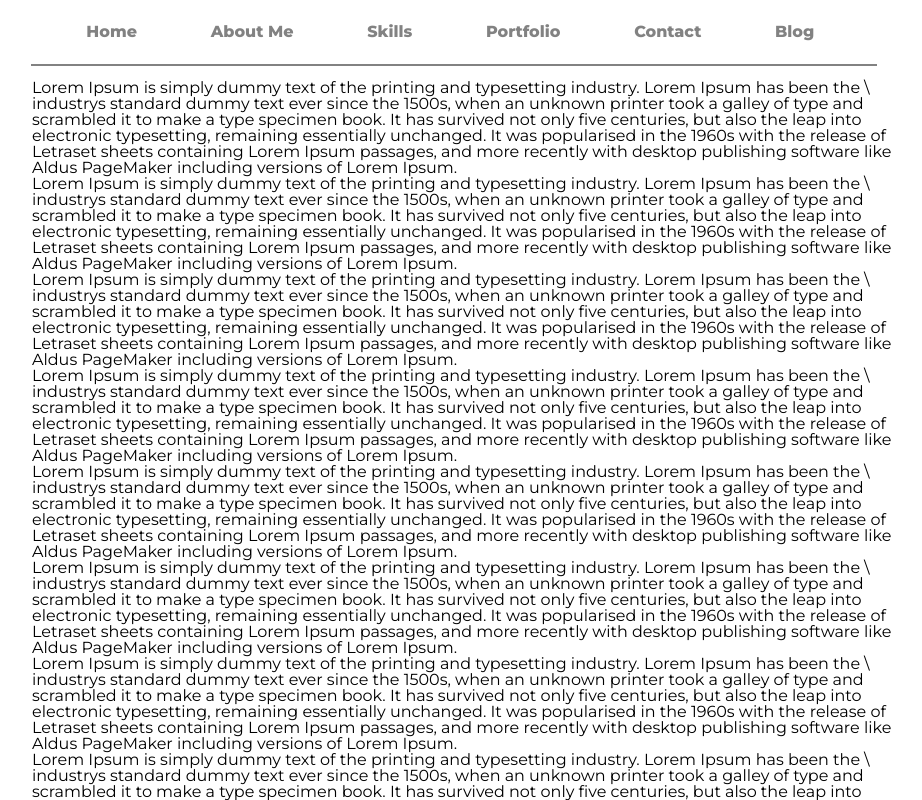
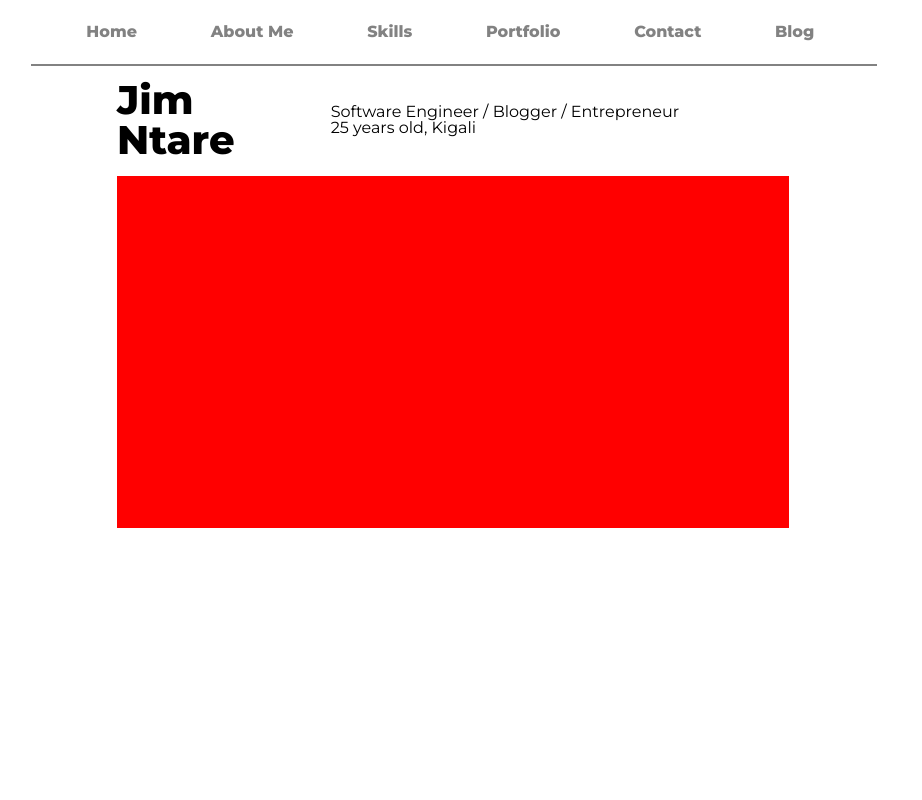
Before and after one commit to Ntare22/personal-website, a React app: page / in a window 1280 px wide. Shown: the top 800 px of the page, without its empty margins (139-1061 px from the left). Built offline with nearby package versions, Linux system fonts and the light colour scheme.

Commit message:
ft(create intro section):
create intro component
add css to intro component
create image container

[ Maintains #172320154 ]

```diff
--- a/src/App.js
+++ b/src/App.js
@@ -1,5 +1,5 @@
 import React from 'react';
-import Navbar from './components/Navbar'
+import Navbar from './components/navbar/Navbar'
 import MainContent from './components/mainContent'
 import './components/styles/main.scss'
 
--- a/src/components/Intro.js
+++ /dev/null
@@ -1,20 +0,0 @@
-import React from 'react';
-
-const Intro = () => {
-  return (
-    <React.Fragment>
-      <div>
-        <section>
-          Lorem Ipsum is simply dummy text of the printing and typesetting industry. Lorem Ipsum has been the \
-          industrys standard dummy text ever since the 1500s, when an unknown printer took a galley of type and
-          scrambled it to make a type specimen book. It has survived not only five centuries, but also the leap
-          into electronic typesetting, remaining essentially unchanged. It was popularised in the 1960s with the
-          release of Letraset sheets containing Lorem Ipsum passages, and more recently with desktop publishing software
-          like Aldus PageMaker including versions of Lorem Ipsum.
-          </section>
-      </div>
-    </React.Fragment>
-  );
-}
-
-export default Intro;
--- a/src/components/Navbar.js
+++ /dev/null
@@ -1,39 +0,0 @@
-import React, { useState } from 'react';
-import '../components/styles/header.scss';
-import Hamburger from './hamburger'
-
-
-
-const Navbar = () => {
-  const [showBtn, setShowBtn] = useState(false);
-  const handleClick = () => {
-    const hamburger = document.querySelector('.nav-btn_burger')
-    if (!showBtn) {
-      hamburger.classList.add('open');
-      setShowBtn(!showBtn);
-    }
-    if (showBtn) {
-      hamburger.classList.remove('open');
-      setShowBtn(!showBtn);
-    }
-  }
-
-  return (
-    <React.Fragment>
-      <div className='nav-bar'>
-        <Hamburger onClick={handleClick}/>
-        <section className='nav-bar_items'>
-          <a href='//#region' className='nav-bar_item'>Home</a>
-          <a href='//#region' className='nav-bar_item'>About Me</a>
-          <a href='//#region' className='nav-bar_item'>Skills</a>
-          <a href='//#region' className='nav-bar_item'>Portfolio</a>
-          <a href='//#region' className='nav-bar_item'>Contact</a>
-          <a href='//#region' className='nav-bar_item'>Blog</a>
-        </section>
-        <hr className='heading-separator'/>
-      </div>
-    </React.Fragment>
-  );
-}
-
-export default Navbar;
--- a/src/components/mainContent.js
+++ b/src/components/mainContent.js
@@ -1,20 +1,9 @@
 import React from 'react';
-import Intro from './Intro'
+import Intro from './sections/Intro'
 
 const mainContent = () => {
   return (
     <div className='main-content'>
-      <Intro />
-      <Intro />
-      <Intro />
-      <Intro />
-      <Intro />
-      <Intro />
-      <Intro />
-      <Intro />
-      <Intro />
-      <Intro />
-      <Intro />
       <Intro />
     </div>
   );
--- /dev/null
+++ b/src/components/navbar/Navbar.js
@@ -0,0 +1,39 @@
+import React, { useState } from 'react';
+import '../styles/header.scss';
+import Hamburger from './hamburger'
+
+
+
+const Navbar = () => {
+  const [showBtn, setShowBtn] = useState(false);
+  const handleClick = () => {
+    const hamburger = document.querySelector('.nav-btn_burger')
+    if (!showBtn) {
+      hamburger.classList.add('open');
+      setShowBtn(!showBtn);
+    }
+    if (showBtn) {
+      hamburger.classList.remove('open');
+      setShowBtn(!showBtn);
+    }
+  }
+
+  return (
+    <React.Fragment>
+      <div className='nav-bar'>
+        <Hamburger onClick={handleClick}/>
+        <section className='nav-bar_items'>
+          <a href='//#region' className='nav-bar_item'>Home</a>
+          <a href='//#region' className='nav-bar_item'>About Me</a>
+          <a href='//#region' className='nav-bar_item'>Skills</a>
+          <a href='//#region' className='nav-bar_item'>Portfolio</a>
+          <a href='//#region' className='nav-bar_item'>Contact</a>
+          <a href='//#region' className='nav-bar_item'>Blog</a>
+        </section>
+        <hr className='heading-separator'/>
+      </div>
+    </React.Fragment>
+  );
+}
+
+export default Navbar;
--- /dev/null
+++ b/src/components/sections/Intro.js
@@ -0,0 +1,25 @@
+import React from 'react';
+import '../styles/intro.scss';
+
+const Intro = () => {
+  return (
+    <React.Fragment>
+      <div id="intro-section">
+        <section className="intro">
+          <div>
+            <p className="intro_name">Jim <br/> Ntare</p>
+          </div>
+          <div className="intro_description">
+            <p className="intro_profession">Software Engineer / Blogger / Entrepreneur</p>
+            <p className="intro_age">25 years old, Kigali</p>
+          </div>
+        </section>
+        <section className="image">
+          <div className="img-container"></div>
+        </section>
+      </div>
+    </React.Fragment>
+  );
+}
+
+export default Intro;
--- a/src/components/styles/__config.scss
+++ b/src/components/styles/__config.scss
@@ -7,9 +7,9 @@ $secondary-color: #F6F6F6;
   padding: 0;
 }
 
-@mixin flexCenter($direction, $align) {
+@mixin flexCenter($direction, $align, $justify-content) {
   display: flex;
-  justify-content: center;
+  justify-content: $justify-content;
   flex-direction: $direction;
   align-items: $align;
 }
@@ -19,13 +19,13 @@ $secondary-color: #F6F6F6;
 }
 
 @mixin desktop {
-  @media (min-width: 1000px) {
+  @media (min-width: 1200px) {
     @content;
   }
 }
 
 @mixin mobile-tablet {
-  @media (max-width: 1000px) {
+  @media (max-width: 1200px) {
     @content;
   }
 }
--- /dev/null
+++ b/src/components/styles/intro.scss
@@ -0,0 +1,61 @@
+@import './_config';
+@import './_variables';
+@import './_functions';
+
+#intro-section {
+  background-color: $primary-color;
+}
+
+.intro {
+  @include desktop {
+    @include flexCenter(row, null, null);
+    padding-left: 16rem;
+
+    #{&}_name {
+      font-size: 40px;
+      font-weight: weight(bold);
+    }
+
+    #{&}_description {
+      font-size: 1rem;
+      margin-left: 6rem;
+      padding-top: 1.5rem;
+    }
+  }
+
+  @include mobile-tablet {
+    @include flexCenter(column, null, null);
+
+    margin-left: 4rem;
+
+    #{&}_name {
+      font-size: 80px;
+      font-weight: weight(bold);
+    }
+
+    #{&}_description {
+      font-size: 2rem;
+      padding-top: 1.5rem;
+    }
+  }
+}
+
+.img-container {
+  @include desktop {
+    height: 22rem;
+    width: auto;
+    background: red;
+    margin-left: 16rem;
+    margin-right: 22rem;
+    margin-top: 1rem;
+  }
+
+  @include mobile-tablet{
+    height: 80rem;
+    width: auto;
+    background: red;
+    margin-left: 1rem;
+    margin-right: 1rem;
+    margin-top: 2rem;
+  }
+}
--- a/src/components/styles/main.scss
+++ b/src/components/styles/main.scss
@@ -1,9 +1,8 @@
 @import './_config';
 @import './_variables';
 
-
 .main {
-  @include flexCenter(row, null);
+  @include flexCenter(row, null, center);
   font-family: 'Montserrat', sans-serif;
   line-height: 1;
 }
@@ -14,9 +13,7 @@ a {
 }
 
 .main-content {
-  @include flexCenter(column, null);
+  @include flexCenter(column, null, null);
   padding-top: 5rem;
-  margin-left: -3rem;
-  width: 890px;
-
+  width: 90rem;
 }
```
Also changed, not shown: src/components/navbar/hamburger.js (renamed from src/components/hamburger.js), 1 other file (tests, documents, lock files or other folders).
